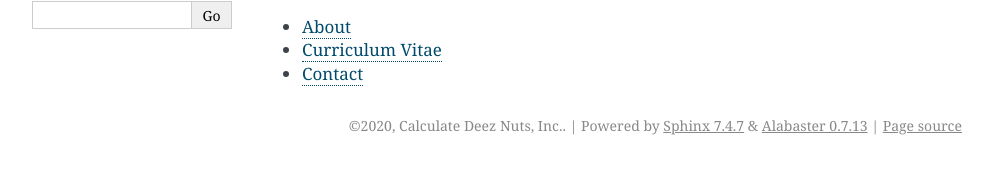
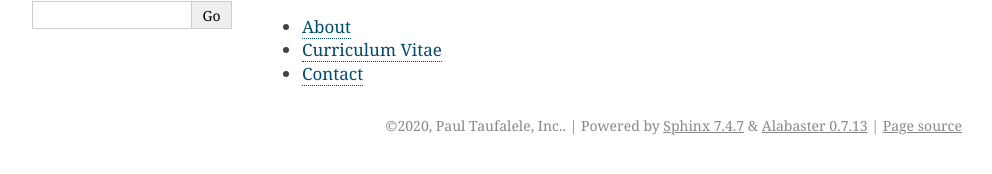
Before and after one commit to ptauf2346/ptauf2346.github.io, a Sphinx documentation site: the page built from doc/index.rst, in a window 1280 px wide. Shown: the part 170-344 px from the top of the page, without its empty margins (148-1140 px from the left). Built offline with Sphinx 7.4.7, drawn with Linux system fonts in a browser that asks for light colours.

Commit message:
Update conf.py

```diff
--- a/doc/conf.py
+++ b/doc/conf.py
@@ -1,5 +1,5 @@
 master_doc = 'index'
-project = "Calculate.Solutions"
-copyright = '2020, Calculate Deez Nuts, Inc.'
-author = 'Calculate Soln, Inc.'
+project = "paultaufalele.com"
+copyright = '2020, Paul Taufalele, Inc.'
+author = 'Paul Taufalele, Inc.'
 version = release = ''
```
